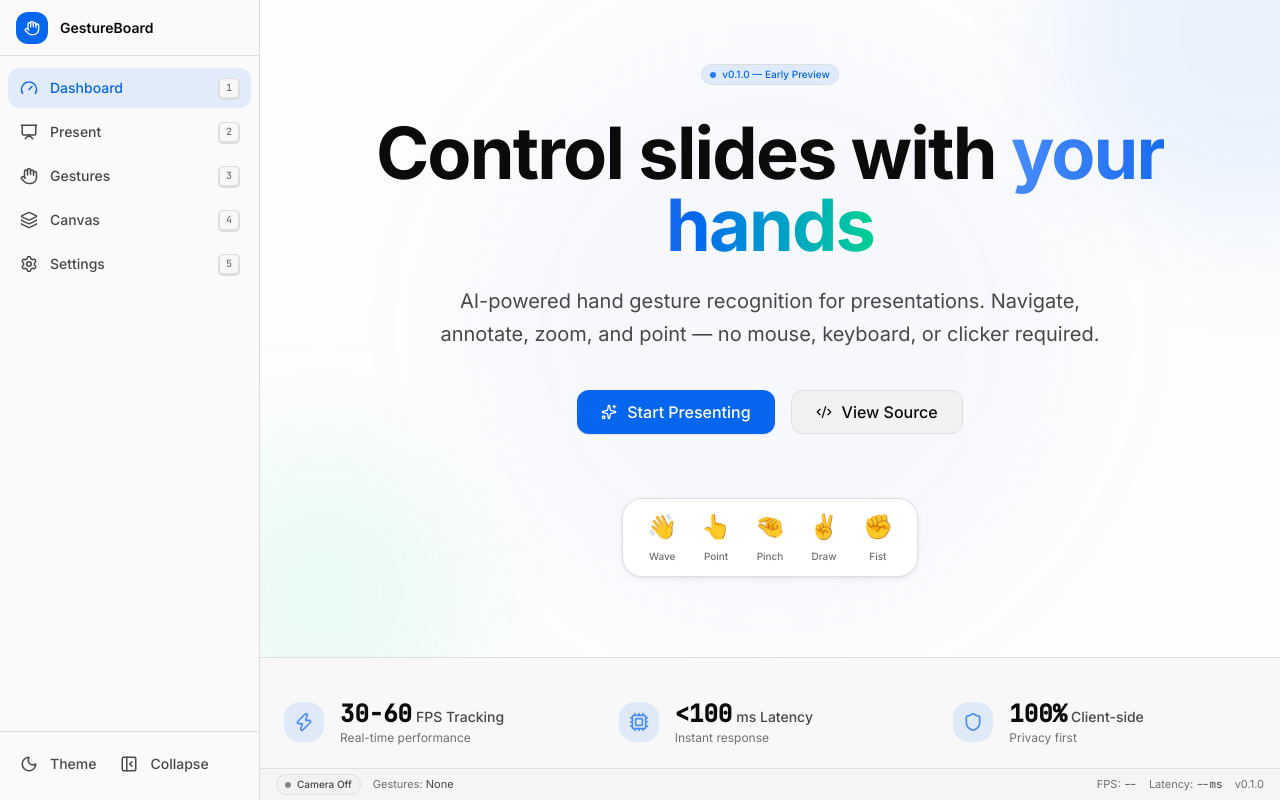
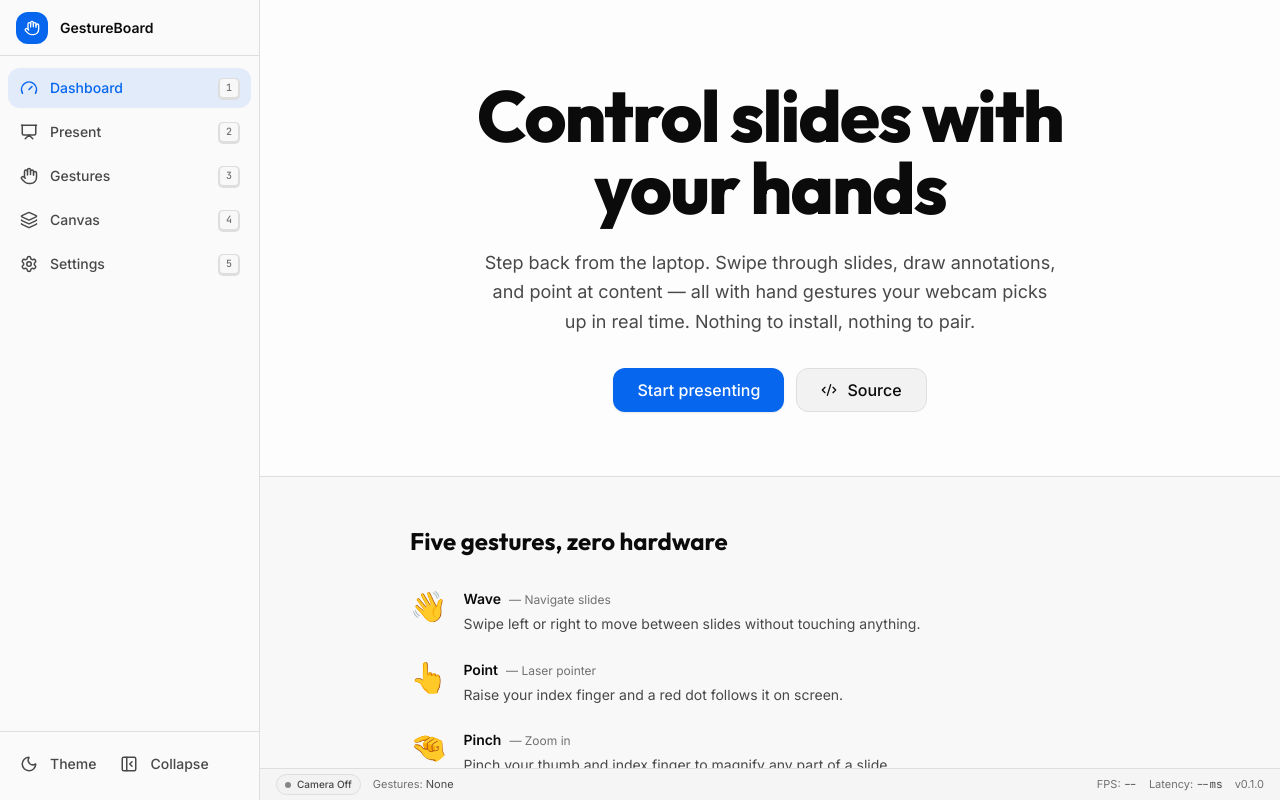
Before and after one commit to Jatinprajapati7869/Gesture-Board, a React (Vite) app: page / in a window 1280 px wide. Built offline with nearby package versions, Linux system fonts and the light colour scheme.

Commit message:
refactor: implement de-slop design review (kinematic typography and layout)

```diff
--- a/index.html
+++ b/index.html
@@ -9,15 +9,15 @@
     <title>GestureBoard — Control Presentations with Hand Gestures</title>
     <meta
       name="description"
-      content="AI-powered hand gesture recognition for presentations. Navigate slides, draw annotations, zoom, and point — no mouse, keyboard, or clicker required."
+      content="Control your presentation with hand gestures. Navigate slides, draw annotations, zoom, and point — no mouse, keyboard, or clicker required."
     />
     <meta name="theme-color" content="#6366f1" />
 
-    <!-- Google Fonts: Inter + JetBrains Mono -->
+    <!-- Google Fonts: Outfit (display) + Inter (body) + JetBrains Mono (data) -->
     <link rel="preconnect" href="https://fonts.googleapis.com" />
     <link rel="preconnect" href="https://fonts.gstatic.com" crossorigin />
     <link
-      href="https://fonts.googleapis.com/css2?family=Inter:wght@400;500;600;700;800&family=JetBrains+Mono:wght@400;500&display=swap"
+      href="https://fonts.googleapis.com/css2?family=Inter:wght@400;500;600;700&family=JetBrains+Mono:wght@400;500&family=Outfit:wght@600;700;800&display=swap"
       rel="stylesheet"
     />
   </head>
--- a/src/pages/HomePage.tsx
+++ b/src/pages/HomePage.tsx
@@ -1,123 +1,67 @@
-import {
-  Hand,
-  Presentation,
-  Pencil,
-  ZoomIn,
-  Pointer,
-  MonitorPlay,
-  ArrowRight,
-  Sparkles,
-  Code2,
-  Zap,
-  Shield,
-  Cpu,
-} from 'lucide-react';
-import { Card, Button, Badge } from '@/components/ui';
-import { cn } from '@/lib/cn';
+import { ArrowRight, Code2 } from 'lucide-react';
+import { Button } from '@/components/ui';
 
 interface HomePageProps {
   onNavigate: (page: 'onboarding') => void;
 }
 
-const features = [
+const GESTURES = [
   {
-    icon: Hand,
-    title: 'Hand Tracking',
-    description: '21-point hand landmark detection in real-time using MediaPipe AI',
-    color: 'text-brand-400',
-    bgColor: 'bg-brand-500/10',
+    gesture: '👋',
+    name: 'Wave',
+    action: 'Navigate slides',
+    detail: 'Swipe left or right to move between slides without touching anything.',
   },
   {
-    icon: Pointer,
-    title: 'Laser Pointer',
-    description: 'Point at your screen with a virtual laser that follows your finger',
-    color: 'text-error-500',
-    bgColor: 'bg-error-500/10',
+    gesture: '👆',
+    name: 'Point',
+    action: 'Laser pointer',
+    detail: 'Raise your index finger and a red dot follows it on screen.',
   },
   {
-    icon: ZoomIn,
-    title: 'Pinch to Zoom',
-    description: 'Pinch gesture to zoom into slide content naturally',
-    color: 'text-accent-500',
-    bgColor: 'bg-accent-500/10',
+    gesture: '🤏',
+    name: 'Pinch',
+    action: 'Zoom in',
+    detail: 'Pinch your thumb and index finger to magnify any part of a slide.',
   },
   {
-    icon: Pencil,
-    title: 'Air Drawing',
-    description: 'Draw annotations on slides using hand gestures in mid-air',
-    color: 'text-warning-500',
-    bgColor: 'bg-warning-500/10',
+    gesture: '✌️',
+    name: 'Draw',
+    action: 'Annotate live',
+    detail: 'Hold two fingers up and draw directly on your slide in mid-air.',
   },
   {
-    icon: Presentation,
-    title: 'PDF Presentations',
-    description: 'Upload any PDF and control it entirely with hand gestures',
-    color: 'text-success-500',
-    bgColor: 'bg-success-500/10',
+    gesture: '✊',
+    name: 'Fist',
+    action: 'Pause tracking',
+    detail: 'Close your fist to freeze the cursor. Open it to resume.',
   },
-  {
-    icon: MonitorPlay,
-    title: 'Presenter View',
-    description: 'Professional presenter mode with slide preview and timer',
-    color: 'text-brand-300',
-    bgColor: 'bg-brand-300/10',
-  },
-];
+] as const;
 
-const stats = [
-  { icon: Zap, value: '30-60', label: 'FPS Tracking', description: 'Real-time performance' },
-  { icon: Cpu, value: '<100', label: 'ms Latency', description: 'Instant response' },
-  { icon: Shield, value: '100%', label: 'Client-side', description: 'Privacy first' },
-];
+const STATS = [
+  { value: '30–60', unit: 'fps', label: 'tracking speed' },
+  { value: '<100', unit: 'ms', label: 'gesture latency' },
+  { value: '100%', unit: '', label: 'client-side' },
+] as const;
 
-/**
- * Landing/Home page.
- * Designed to immediately impress — combines hero section,
- * feature grid, and performance stats.
- */
 function HomePage({ onNavigate }: HomePageProps) {
   return (
     <div className="min-h-full">
-      {/* ── Hero Section ── */}
-      <section className="relative overflow-hidden">
-        {/* Gradient background orbs */}
-        <div className="absolute inset-0 overflow-hidden pointer-events-none">
-          <div className="absolute -top-40 -right-40 w-96 h-96 rounded-full bg-brand-500/8 blur-3xl" />
-          <div className="absolute -bottom-20 -left-20 w-72 h-72 rounded-full bg-accent-400/8 blur-3xl" />
-          <div className="absolute top-1/2 left-1/2 -translate-x-1/2 -translate-y-1/2 w-[600px] h-[600px] rounded-full bg-brand-400/4 blur-3xl" />
-        </div>
-
-        <div className="relative max-w-5xl mx-auto px-6 pt-16 pb-20">
-          {/* Version badge */}
-          <div className="flex justify-center mb-8 animate-fade-in">
-            <Badge variant="brand" dot>
-              v0.1.0 — Early Preview
-            </Badge>
-          </div>
-
-          {/* Headline */}
-          <div className="text-center space-y-6 animate-slide-up">
-            <h1 className="text-5xl sm:text-6xl lg:text-7xl font-bold tracking-tight text-[var(--gb-text-primary)]">
-              Control slides with{' '}
-              <span className="text-transparent bg-clip-text bg-gradient-to-r from-brand-400 via-brand-500 to-accent-400">
-                your hands
-              </span>
+      {/* ── Hero ── */}
+      <section className="max-w-3xl mx-auto px-6 pt-20 pb-16 text-center">
+        <h1 className="font-display text-5xl sm:text-6xl lg:text-7xl font-extrabold tracking-tight text-[var(--gb-text-primary)]">
+          Control slides with your hands
         </h1>
 
-            <p className="max-w-2xl mx-auto text-lg sm:text-xl text-[var(--gb-text-secondary)] leading-relaxed">
-              AI-powered hand gesture recognition for presentations.
-              Navigate, annotate, zoom, and point — no mouse, keyboard, or
-              clicker required.
+        <p className="mt-6 max-w-xl mx-auto text-lg text-[var(--gb-text-secondary)] leading-relaxed">
+          Step back from the laptop. Swipe through slides, draw annotations, and
+          point at content — all with hand gestures your webcam picks up in
+          real time. Nothing to install, nothing to pair.
         </p>
 
-            {/* CTA Buttons */}
-            <div className="flex items-center justify-center gap-4 pt-4">
-              <Button
-                size="lg"
-                icon={<Sparkles />}
-                onClick={() => onNavigate('onboarding')}
-              >
-                Start Presenting
+        <div className="flex items-center justify-center gap-3 mt-8">
+          <Button size="lg" onClick={() => onNavigate('onboarding')}>
+            Start presenting
           </Button>
           <Button
             variant="secondary"
@@ -127,119 +71,79 @@ function HomePage({ onNavigate }: HomePageProps) {
               window.open('https://github.com', '_blank')
             }
           >
-                View Source
+            Source
           </Button>
         </div>
-          </div>
+      </section>
 
-          {/* Gesture demo hint */}
-          <div className="mt-16 flex justify-center animate-fade-in" style={{ animationDelay: '0.3s' }}>
-            <div className="inline-flex items-center gap-6 px-6 py-3 rounded-2xl bg-[var(--gb-bg-elevated)] border border-[var(--gb-border)] shadow-card">
-              {(['👋 Wave', '👆 Point', '🤏 Pinch', '✌️ Draw', '✊ Fist'] as const).map(
-                (gesture, i) => (
-                  <div key={i} className="flex flex-col items-center gap-1.5">
-                    <span className="text-2xl" role="img">{gesture.split(' ')[0]}</span>
-                    <span className="text-[10px] font-medium text-[var(--gb-text-tertiary)]">
-                      {gesture.split(' ')[1]}
+      {/* ── Gesture reference ── */}
+      <section className="border-y border-[var(--gb-border)] bg-[var(--gb-bg-secondary)]">
+        <div className="max-w-3xl mx-auto px-6 py-12">
+          <h2 className="font-display text-2xl font-bold text-[var(--gb-text-primary)] mb-8">
+            Five gestures, zero hardware
+          </h2>
+
+          <div className="flex flex-col gap-6">
+            {GESTURES.map(({ gesture, name, action, detail }) => (
+              <div
+                key={name}
+                className="flex items-start gap-4"
+              >
+                <span
+                  className="text-3xl leading-none mt-0.5 shrink-0"
+                  role="img"
+                  aria-label={name}
+                >
+                  {gesture}
+                </span>
+                <div>
+                  <div className="flex items-baseline gap-2">
+                    <span className="text-sm font-semibold text-[var(--gb-text-primary)]">
+                      {name}
+                    </span>
+                    <span className="text-xs text-[var(--gb-text-tertiary)]">
+                      — {action}
                     </span>
                   </div>
-                ),
-              )}
+                  <p className="mt-1 text-sm text-[var(--gb-text-secondary)] leading-relaxed">
+                    {detail}
+                  </p>
                 </div>
+              </div>
+            ))}
           </div>
         </div>
       </section>
 
-      {/* ── Stats Section ── */}
-      <section className="border-y border-[var(--gb-border)] bg-[var(--gb-bg-secondary)]">
-        <div className="max-w-5xl mx-auto px-6 py-10">
-          <div className="grid grid-cols-1 sm:grid-cols-3 gap-8">
-            {stats.map((stat) => {
-              const Icon = stat.icon;
-              return (
-                <div key={stat.label} className="flex items-center gap-4">
-                  <div className="flex items-center justify-center w-10 h-10 rounded-xl bg-brand-500/10">
-                    <Icon className="h-5 w-5 text-brand-400" />
-                  </div>
-                  <div>
-                    <div className="flex items-baseline gap-1">
-                      <span className="text-2xl font-bold text-[var(--gb-text-primary)] font-mono">
-                        {stat.value}
+      {/* ── Telemetry strip ── */}
+      <section className="border-b border-[var(--gb-border)]">
+        <div className="max-w-3xl mx-auto px-6 py-6 flex items-center justify-between sm:justify-start sm:gap-12">
+          {STATS.map(({ value, unit, label }) => (
+            <div key={label} className="flex items-baseline gap-1.5">
+              <span className="font-mono text-xl font-medium text-[var(--gb-text-primary)]">
+                {value}
               </span>
-                      <span className="text-sm font-medium text-[var(--gb-text-secondary)]">
-                        {stat.label}
+              {unit && (
+                <span className="font-mono text-xs text-[var(--gb-text-tertiary)]">
+                  {unit}
+                </span>
+              )}
+              <span className="text-xs text-[var(--gb-text-tertiary)] ml-1">
+                {label}
               </span>
             </div>
-                    <p className="text-xs text-[var(--gb-text-tertiary)]">{stat.description}</p>
-                  </div>
-                </div>
-              );
-            })}
-          </div>
+          ))}
         </div>
       </section>
 
-      {/* ── Features Grid ── */}
-      <section className="max-w-5xl mx-auto px-6 py-16">
-        <div className="text-center mb-12">
-          <h2 className="text-3xl font-bold text-[var(--gb-text-primary)]">
-            Everything you need to present
-          </h2>
-          <p className="mt-3 text-[var(--gb-text-secondary)] max-w-lg mx-auto">
-            Built with MediaPipe AI and optimized for real-time performance.
-            Every gesture is detected client-side — your camera feed never leaves your device.
-          </p>
-        </div>
-
-        <div className="grid grid-cols-1 sm:grid-cols-2 lg:grid-cols-3 gap-4">
-          {features.map((feature) => {
-            const Icon = feature.icon;
-            return (
-              <Card
-                key={feature.title}
-                variant="bordered"
-                padding="md"
-                hover
-                className="group"
-              >
-                <div
-                  className={cn(
-                    'inline-flex items-center justify-center w-10 h-10 rounded-xl mb-4',
-                    'transition-transform duration-200 group-hover:scale-110',
-                    feature.bgColor,
-                  )}
-                >
-                  <Icon className={cn('h-5 w-5', feature.color)} />
-                </div>
-                <h3 className="text-sm font-semibold text-[var(--gb-text-primary)] mb-1">
-                  {feature.title}
-                </h3>
-                <p className="text-xs text-[var(--gb-text-tertiary)] leading-relaxed">
-                  {feature.description}
-                </p>
-              </Card>
-            );
-          })}
-        </div>
-      </section>
-
-      {/* ── CTA Footer ── */}
-      <section className="max-w-5xl mx-auto px-6 pb-16">
-        <Card variant="elevated" padding="lg" className="text-center">
-          <div className="flex items-center justify-center gap-2 mb-4">
-            <Hand className="h-6 w-6 text-brand-500" />
-            <h3 className="text-xl font-bold text-[var(--gb-text-primary)]">
-              Ready to try it?
-            </h3>
-          </div>
-          <p className="text-sm text-[var(--gb-text-secondary)] mb-6 max-w-md mx-auto">
-            Upload a PDF, enable your webcam, and start controlling your
-            presentation with hand gestures.
+      {/* ── CTA ── */}
+      <section className="max-w-3xl mx-auto px-6 py-16 text-center">
+        <p className="text-lg text-[var(--gb-text-secondary)] mb-6">
+          Upload a PDF, turn on your webcam, and start.
         </p>
         <Button icon={<ArrowRight />} onClick={() => onNavigate('onboarding')}>
-            Open Presenter
+          Open presenter
         </Button>
-        </Card>
       </section>
     </div>
   );
--- a/src/styles/globals.css
+++ b/src/styles/globals.css
@@ -9,6 +9,7 @@
 
 @theme {
   /* ── Typography ── */
+  --font-display: "Outfit", ui-sans-serif, system-ui, -apple-system, sans-serif;
   --font-sans: "Inter", ui-sans-serif, system-ui, -apple-system, sans-serif;
   --font-mono: "JetBrains Mono", ui-monospace, "Fira Code", monospace;
 
```
Lines whose indentation alone changed are shown as unchanged.
